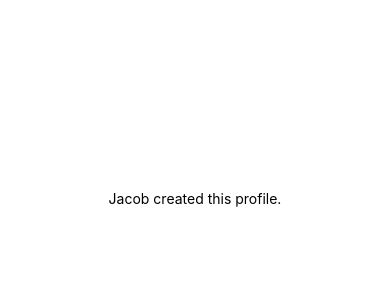
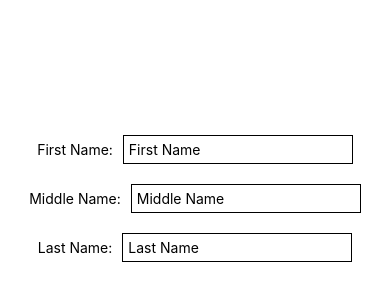
Before and after one commit to justvinny/sdp-team-doctor-hu, a React Native app: screen / in a window 390 px wide. Shown: the part 224-524 px from the top of the page. Built offline with nearby package versions, Linux system fonts and the light colour scheme.

Commit message:
Added function view for profile information
This is a reusable component that can be recalled for profile text inputs.

```diff
--- a/Screens/StaffProfile.js
+++ b/Screens/StaffProfile.js
@@ -1,13 +1,48 @@
 import { StatusBar } from 'expo-status-bar';
-import React from 'react';
-import { StyleSheet, Text, View } from 'react-native';
+import React, { useState } from 'react';
+import { StyleSheet, Text, TextInput, View } from 'react-native';
+import { SafeAreaProvider } from 'react-native-safe-area-context';
+
+function ProfileInformation({label, placeholder, value, onChangeText})
+{
+  return (
+    <View style={styles.inputView}>
+      <Text style={styles.text}>{label}</Text>
+      <TextInput
+        value={value}
+        placeholder={placeholder}
+        onChangeText={onChangeText}
+        style={styles.input}
+      />
+    </View>
+  );
+}
 
 export default function StaffProfile() {
-    return (
-      <View style={styles.container}>
-        <Text>Jacob created this profile.</Text>
-        <StatusBar style="auto" />
-      </View>
+  const[firstName, setFirstName] = useState('');
+  const[middleName, setMiddleName] = useState('');
+  const[lastName, setLastName] = useState('');
+  return (
+    <SafeAreaProvider>
+        <View style={styles.container}>
+          <StatusBar style="auto" />
+          <ProfileInformation
+          label="First Name:"
+          placeholder="First Name"
+          value={firstName}
+          onChangeText={setFirstName}/>
+          <ProfileInformation
+          label="Middle Name:"
+          placeholder="Middle Name"
+          value={middleName}
+          onChangeText={setMiddleName}/>
+          <ProfileInformation
+          label="Last Name:"
+          placeholder="Last Name"
+          value={lastName}
+          onChangeText={setLastName}/>
+        </View>
+    </SafeAreaProvider>
     );
   }
 
@@ -18,4 +53,17 @@ export default function StaffProfile() {
       alignItems: 'center',
       justifyContent: 'center',
     },
+    input: {
+      borderColor: 'black',
+      borderWidth: 0.5,
+      padding: 5,
+    },
+    text: {
+      marginRight: 10,
+    },
+    inputView: {
+      flexDirection: 'row',
+      alignItems: 'center',
+      padding: 10,
+    }
   });
```
